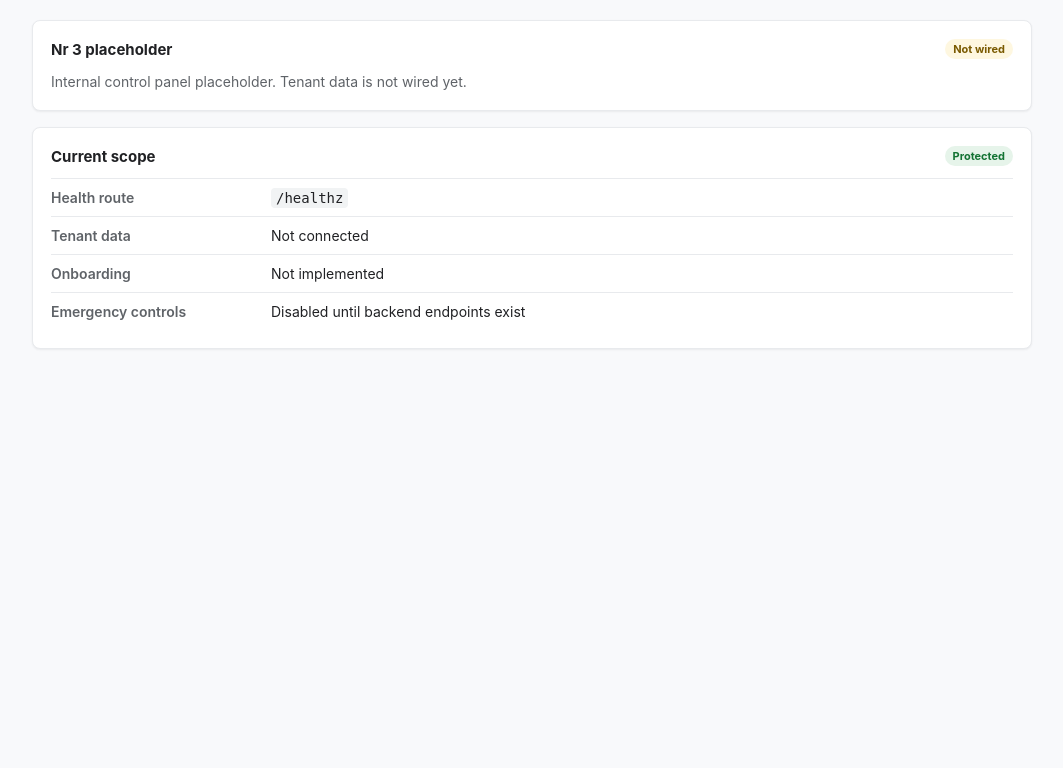
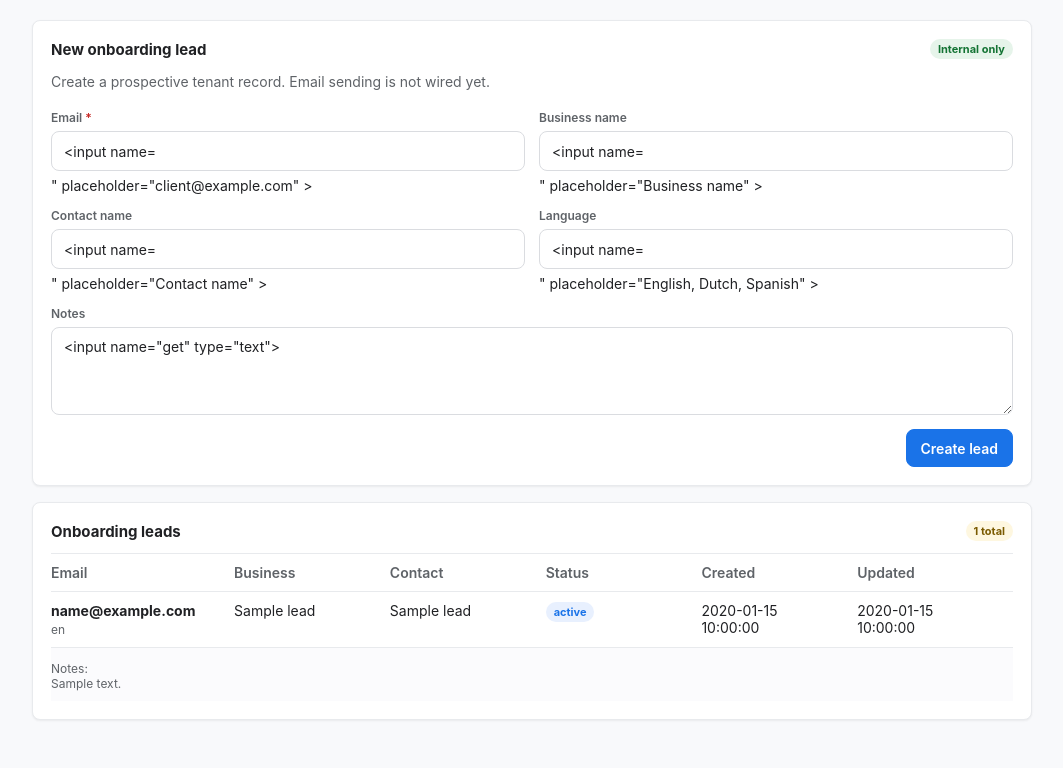
Before and after one commit to unboks-org/unboks-internal-control-panel, a FastAPI app: template app/templates/admin.html in a window 1280 px wide. Shown: the part 79-847 px from the top of the page, without its empty margins (108-1171 px from the left). Before the commit the page ends 428 px from the top, so only its background shows below. Run offline with FastAPI, Linux system fonts and the light colour scheme; the template is opened without the code that fills it: most values are stand-ins (such as "Sample title", 1, 10 or a date in 2020); form fields are guessed from the names that the template uses.

Commit message:
Add onboarding lead creation

```diff
--- a/app/config.py
+++ b/app/config.py
@@ -9,6 +9,7 @@
     admin_password: Optional[str]
     session_secret: str
     session_max_age_seconds: int
+    db_path: str
 
 
 def get_settings() -> Settings:
@@ -26,4 +27,5 @@
         admin_password=admin_password,
         session_secret=session_secret,
         session_max_age_seconds=12 * 60 * 60,
+        db_path=os.getenv("NR3_DB_PATH", "data/nr3.db"),
     )
--- a/app/static/css/admin.css
+++ b/app/static/css/admin.css
@@ -104,7 +104,18 @@
   padding: 0 12px;
 }
 
-input:focus {
+textarea {
+  border: 1px solid var(--color-border-strong);
+  border-radius: var(--radius);
+  color: var(--color-text);
+  font: inherit;
+  min-height: 88px;
+  padding: 10px 12px;
+  resize: vertical;
+}
+
+input:focus,
+textarea:focus {
   border-color: var(--color-blue);
   outline: 2px solid var(--color-blue-soft);
 }
@@ -165,6 +176,43 @@
   color: var(--color-yellow);
 }
 
+.status-lead {
+  background: var(--color-blue-soft);
+  color: var(--color-blue);
+}
+
+.lead-form {
+  display: grid;
+  gap: 14px;
+  grid-template-columns: repeat(2, minmax(0, 1fr));
+  margin-top: 18px;
+}
+
+.field {
+  display: grid;
+  gap: 6px;
+  min-width: 0;
+}
+
+.field-wide,
+.field-actions {
+  grid-column: 1 / -1;
+}
+
+.field-required label::after {
+  color: var(--color-red);
+  content: " *";
+}
+
+.field-actions {
+  display: flex;
+  justify-content: flex-end;
+}
+
+.table-wrap {
+  overflow-x: auto;
+}
+
 table {
   border-collapse: collapse;
   width: 100%;
@@ -189,3 +237,91 @@
   border-radius: 4px;
   padding: 2px 5px;
 }
+
+.lead-table th,
+.lead-table td {
+  min-width: 120px;
+  padding-right: 18px;
+}
+
+.primary-cell {
+  display: block;
+  font-weight: 650;
+}
+
+.cell-note {
+  color: var(--color-muted);
+  display: block;
+  font-size: 12px;
+  margin-top: 3px;
+}
+
+.notes-row td {
+  background: #fbfbfd;
+  color: var(--color-muted);
+  font-size: 12px;
+}
+
+@media (max-width: 720px) {
+  .nr3-shell {
+    padding: 20px 12px;
+  }
+
+  .topbar {
+    align-items: flex-start;
+    flex-direction: column;
+  }
+
+  .lead-form {
+    grid-template-columns: 1fr;
+  }
+
+  .field-actions {
+    justify-content: stretch;
+  }
+
+  .field-actions button {
+    width: 100%;
+  }
+
+  .lead-table,
+  .lead-table thead,
+  .lead-table tbody,
+  .lead-table tr,
+  .lead-table th,
+  .lead-table td {
+    display: block;
+  }
+
+  .lead-table thead {
+    display: none;
+  }
+
+  .lead-table tr {
+    border-top: 1px solid var(--color-border);
+    padding: 10px 0;
+  }
+
+  .lead-table td {
+    border-top: 0;
+    display: grid;
+    grid-template-columns: 96px minmax(0, 1fr);
+    min-width: 0;
+    padding: 5px 0;
+  }
+
+  .lead-table td::before {
+    color: var(--color-muted);
+    content: attr(data-label);
+    font-weight: 650;
+  }
+
+  .notes-row td {
+    display: block;
+    padding: 10px;
+  }
+
+  .notes-row td::before {
+    content: "";
+  }
+}
--- a/app/templates/admin.html
+++ b/app/templates/admin.html
@@ -15,38 +15,121 @@
 
   <section class="panel">
     <div class="panel-header">
-      <h2>Nr 3 placeholder</h2>
-      <span class="status-chip status-unknown">Not wired</span>
+      <h2>New onboarding lead</h2>
+      <span class="status-chip status-ok">Internal only</span>
     </div>
-    <p class="muted">
-      Internal control panel placeholder. Tenant data is not wired yet.
-    </p>
+    <p class="muted">Create a prospective tenant record. Email sending is not wired yet.</p>
+
+    {% if error %}
+      <div class="alert alert-error" role="alert">{{ error }}</div>
+    {% endif %}
+
+    <form method="post" action="/admin/onboarding/leads" class="lead-form">
+      <div class="field field-required">
+        <label for="lead-email">Email</label>
+        <input
+          id="lead-email"
+          name="email"
+          type="email"
+          autocomplete="email"
+          required
+          value="{{ form.get('email', '') }}"
+          placeholder="client@example.com"
+        >
+      </div>
+      <div class="field">
+        <label for="business-name">Business name</label>
+        <input
+          id="business-name"
+          name="business_name"
+          type="text"
+          value="{{ form.get('business_name', '') }}"
+          placeholder="Business name"
+        >
+      </div>
+      <div class="field">
+        <label for="contact-name">Contact name</label>
+        <input
+          id="contact-name"
+          name="contact_name"
+          type="text"
+          value="{{ form.get('contact_name', '') }}"
+          placeholder="Contact name"
+        >
+      </div>
+      <div class="field">
+        <label for="language">Language</label>
+        <input
+          id="language"
+          name="language"
+          type="text"
+          value="{{ form.get('language', '') }}"
+          placeholder="English, Dutch, Spanish"
+        >
+      </div>
+      <div class="field field-wide">
+        <label for="notes">Notes</label>
+        <textarea
+          id="notes"
+          name="notes"
+          rows="3"
+          placeholder="Short internal note"
+        >{{ form.get('notes', '') }}</textarea>
+      </div>
+      <div class="field-actions">
+        <button type="submit">Create lead</button>
+      </div>
+    </form>
   </section>
 
   <section class="panel">
     <div class="panel-header">
-      <h2>Current scope</h2>
-      <span class="status-chip status-ok">Protected</span>
+      <h2>Onboarding leads</h2>
+      <span class="status-chip status-unknown">{{ leads|length }} total</span>
     </div>
-    <table>
+    {% if leads %}
+      <div class="table-wrap">
+        <table class="lead-table">
+          <thead>
+            <tr>
+              <th>Email</th>
+              <th>Business</th>
+              <th>Contact</th>
+              <th>Status</th>
+              <th>Created</th>
+              <th>Updated</th>
+            </tr>
+          </thead>
           <tbody>
+            {% for lead in leads %}
               <tr>
-          <th>Health route</th>
-          <td><code>/healthz</code></td>
+                <td data-label="Email">
+                  <span class="primary-cell">{{ lead.email }}</span>
+                  {% if lead.language %}
+                    <span class="cell-note">{{ lead.language }}</span>
+                  {% endif %}
+                </td>
+                <td data-label="Business">{{ lead.business_name or "—" }}</td>
+                <td data-label="Contact">{{ lead.contact_name or "—" }}</td>
+                <td data-label="Status">
+                  <span class="status-chip status-lead">{{ lead.status }}</span>
+                </td>
+                <td data-label="Created">{{ lead.created_at }}</td>
+                <td data-label="Updated">{{ lead.updated_at }}</td>
               </tr>
-        <tr>
-          <th>Tenant data</th>
-          <td>Not connected</td>
+              {% if lead.notes %}
+                <tr class="notes-row">
+                  <td colspan="6">
+                    <span class="cell-note">Notes:</span> {{ lead.notes }}
+                  </td>
                 </tr>
-        <tr>
-          <th>Onboarding</th>
-          <td>Not implemented</td>
-        </tr>
-        <tr>
-          <th>Emergency controls</th>
-          <td>Disabled until backend endpoints exist</td>
-        </tr>
+              {% endif %}
+            {% endfor %}
           </tbody>
         </table>
+      </div>
+    {% else %}
+      <p class="muted">No onboarding leads yet.</p>
+    {% endif %}
   </section>
 {% endblock %}
```
Also changed, not shown: app/onboarding.py (added, +171 -0 lines), app/routes/admin.py (+95 -4 lines), tests/test_health.py (+59 -0 lines), README.md, 2 other files. Lines whose indentation alone changed are shown as unchanged.
